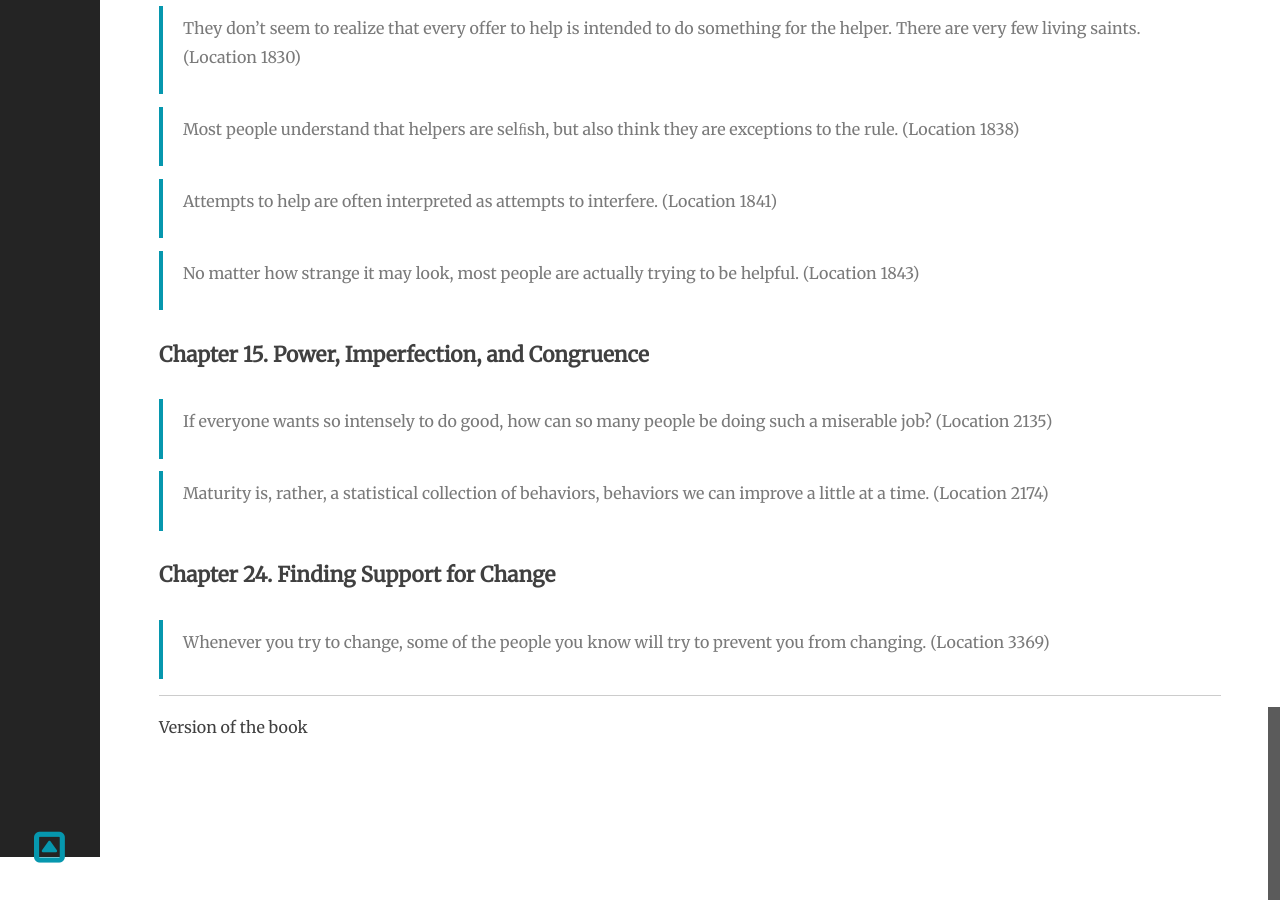
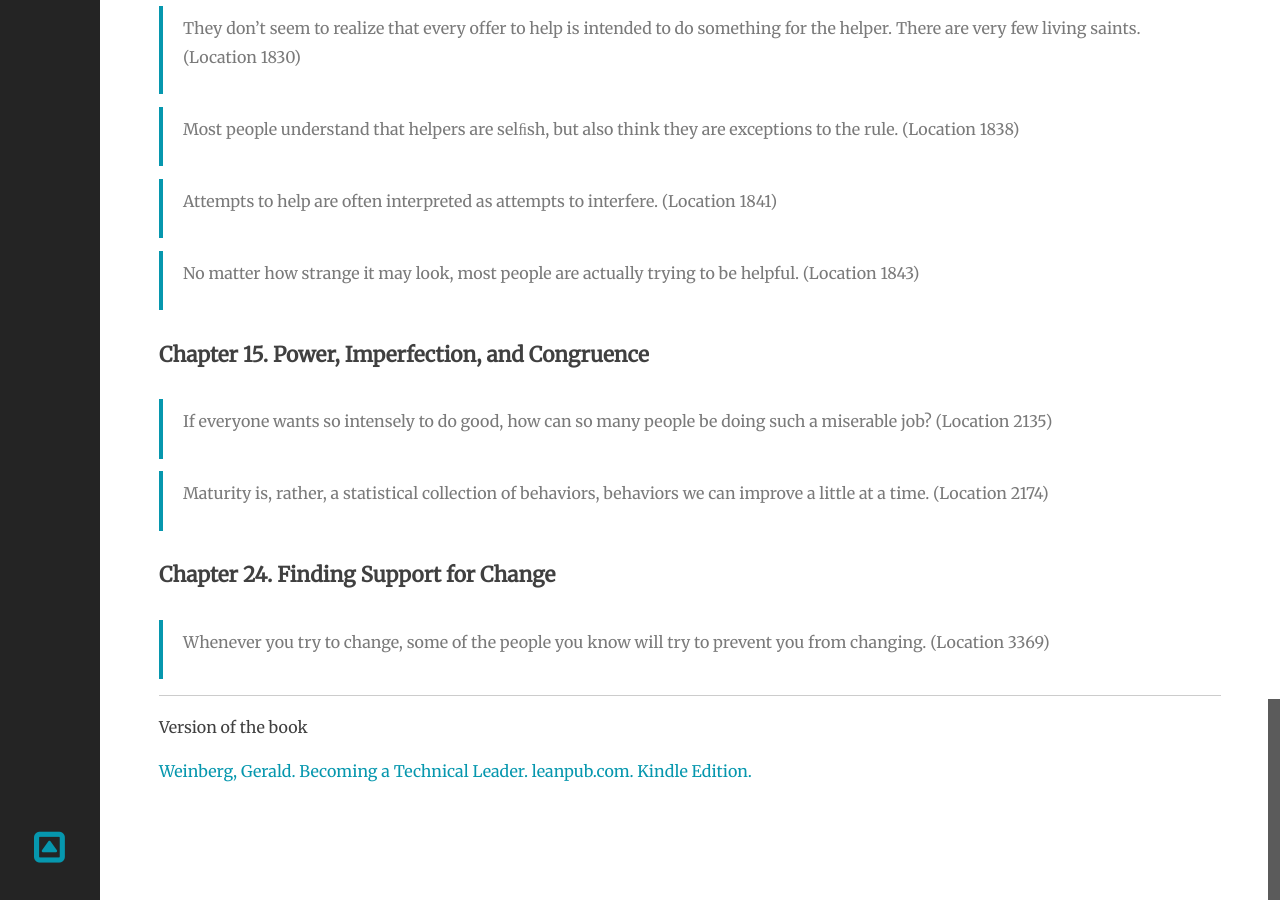
Before and after one commit to selketjah/selketjah.github.io, a Jekyll site: the page built from _posts/2020-02-16-become-tech-lead.md, in a window 1280 px wide and 900 px high, scrolled down 3128 px. Built offline with Jekyll 4.4.1, drawn with Linux system fonts in a browser that asks for light colours; comment, search, counter and statistics services are not loaded.

Commit message:
book review: add book version

```diff
--- a/_posts/2020-02-16-become-tech-lead.md
+++ b/_posts/2020-02-16-become-tech-lead.md
@@ -122,3 +122,5 @@ So, I started reading some different books on communication, but I just couldn't
 ----
 
 Version of the book
+
+[Weinberg, Gerald. Becoming a Technical Leader. leanpub.com. Kindle Edition.](https://www.goodreads.com/book/show/18620538-becoming-a-technical-leader)
```
